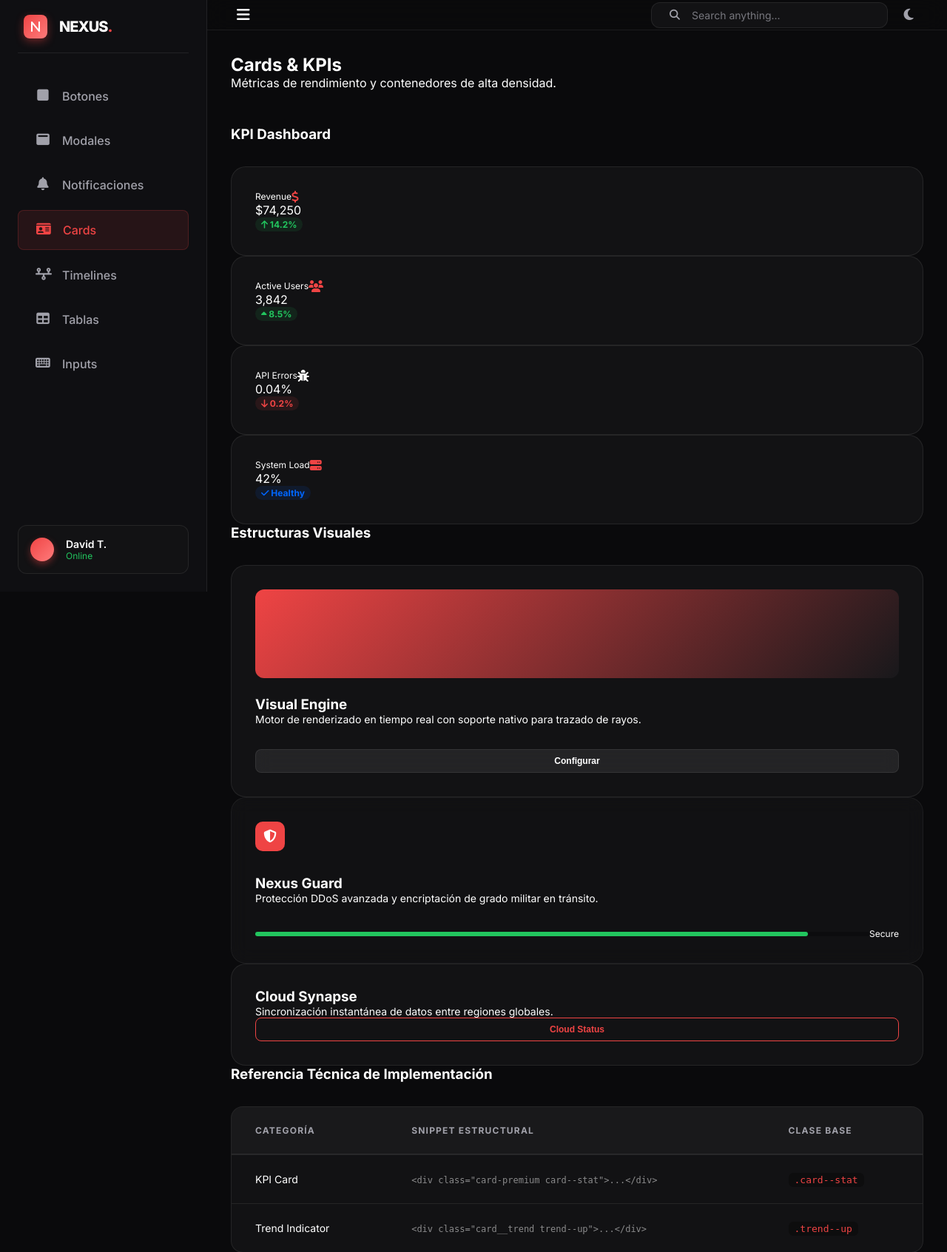
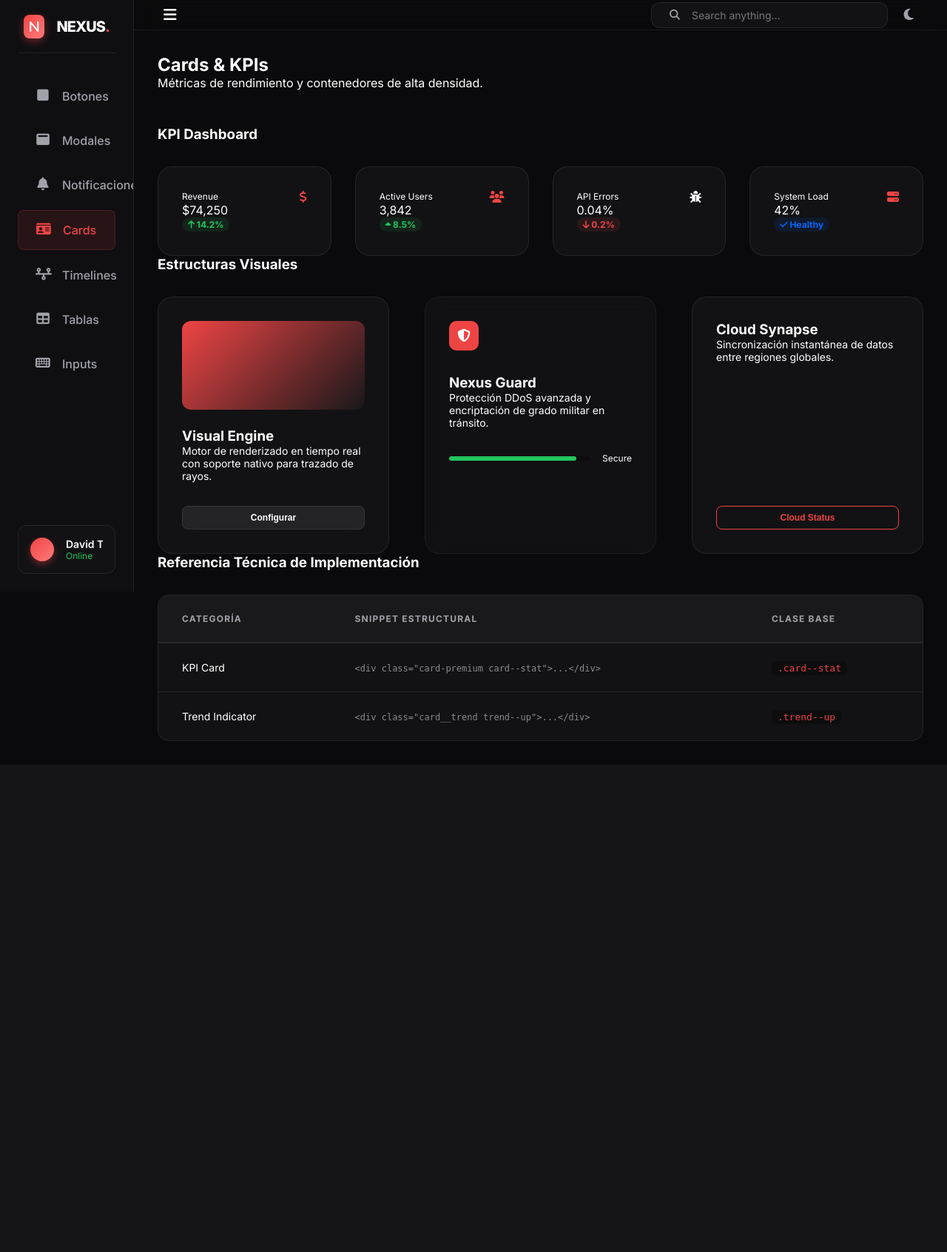
Before and after one commit to dtovar0/c20, a Flask app: page /cards in a window 1280 px wide. Shown: the top 1693 px of the page at 74% size. After the commit the page ends 1002 px from the top, so only its background shows below. Run offline with Flask 3, Linux system fonts and the light colour scheme; some libraries are stand-ins or nearby versions.

Commit message:
checkpoint: added grid and flex utility classes to global.css to fix layout issues

```diff
--- a/assets/css/global.css
+++ b/assets/css/global.css
@@ -78,3 +78,27 @@ body.light-theme {
     --text-dim: #71717a;
     --border-subtle: rgba(0, 0, 0, 0.08);
 }
+
+/* Grid Utility System */
+.grid {
+    display: grid;
+}
+
+.grid-cols-1 { grid-template-columns: repeat(1, minmax(0, 1fr)); }
+.grid-cols-2 { grid-template-columns: repeat(2, minmax(0, 1fr)); }
+.grid-cols-3 { grid-template-columns: repeat(3, minmax(0, 1fr)); }
+.grid-cols-4 { grid-template-columns: repeat(4, minmax(0, 1fr)); }
+
+.gap-1 { gap: var(--space-1); }
+.gap-2 { gap: var(--space-2); }
+.gap-3 { gap: var(--space-3); }
+.gap-4 { gap: var(--space-4); }
+.gap-6 { gap: var(--space-6); }
+
+/* Flex Utility */
+.flex { display: flex; }
+.flex-col { flex-direction: column; }
+.flex-wrap { flex-wrap: wrap; }
+.items-center { align-items: center; }
+.justify-between { justify-content: space-between; }
+.justify-end { justify-content: flex-end; }
```
